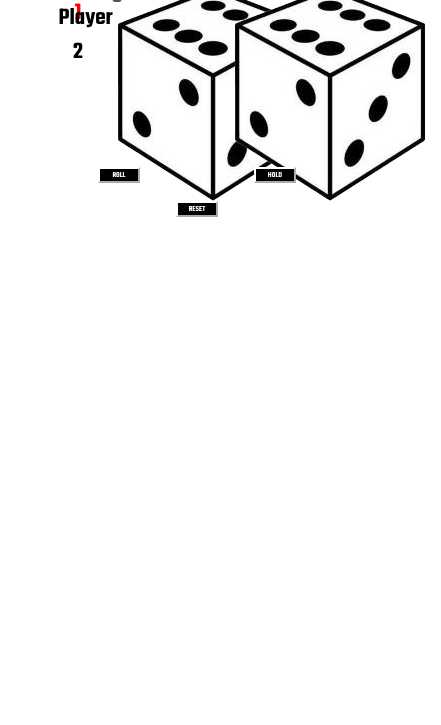
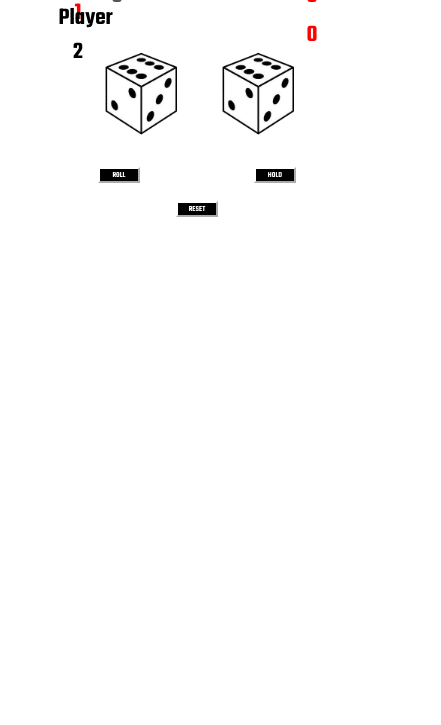
Before and after one commit to amandaputney/snake-eyes, a plain HTML site: page index.html in a window 390 px wide. Shown: the part 135-860 px from the top of the page, 441 px wide, since content can reach past the window. Drawn offline with Linux system fonts and the light colour scheme; a web font is replaced by a local one.

Commit message:
adjusts image for mobile compatibility

```diff
--- a/style.css
+++ b/style.css
@@ -1,5 +1,5 @@
 * {
-    font-family: Arial, Helvetica, sans-serif;
+    /* font-family: Arial, Helvetica, sans-serif; */
     box-sizing: border-box;
 }
 
@@ -11,8 +11,10 @@ header {
 
 body {
     height: 100vh;
+    display: flex;
     flex-direction: column;
     font-family: 'Teko', sans-serif;
+    max-width: 100%;
 }
 
 main {
@@ -22,13 +24,16 @@ main {
     justify-content: center;
     align-items: center;
     font-family: 'Teko', sans-serif;
+    max-width: 100%;
 }
 
 h1 {
     font-family: 'Teko', sans-serif;
+    /* size: 10vmin; */
     border: 1px;
     color: black;
     text-align: center;
+    max-width: 100%;
     /* border-color: rgb(228, 15, 15);
     border-style: solid; */
 }
@@ -38,6 +43,7 @@ h2 {
     border: 1px;
     color: black;
     text-align: center;
+    max-width: 100%;
     /* font-size: 5vmin; */
     /* border-color: rgb(228, 15, 15);
     border-style: solid; */
@@ -51,6 +57,7 @@ h3 {
     justify-items: center;
     align-items: center;
     text-align: center;
+    max-width: 100%;
     /* font-size: 5vmin; */
     /* border-color: rgb(228, 15, 15);
     border-style: solid; */
@@ -62,25 +69,18 @@ h4 {
     border-style: solid; */
 }
 
-
-
-/* main * {
-    display: flex;
-    justify-content: center;
-    align-items: center;
-} */
-
-/* .flex-ctr {
-    display: flex;
-    justify-content: center;
-    align-items: center;
-} */
-
 .image {
     grid-column: span 3;
     display: flex;
-    content: src("icon.JPG");
+    /* content: src("icon.JPG"); */
+    /* max-width: 100%; */
 
+}
+
+img {
+    max-width: 100%;
+    min-width: 22vmin;
+    height: auto;
 }
 
 button {
@@ -94,22 +94,14 @@ button {
     flex-direction: row;
     align-items: center;
     margin-bottom: 3vmin;
-    /* display: flex;
-    justify-content: center;
-    /* align-items: center; */
 }
 
 #roll {
-    /* flex-direction: row;
-    justify-content: flex-start;
-    align-items: center; */
     grid-column: 2/3;
 }
 
 #hold {
-    /* flex-direction: row;
-    justify-content: flex-start;
-    align-items: center; */
+
     grid-column: 6/7;
 }
 
```
Also changed, not shown: index.html (+1 -2 lines), script.js (+0 -8 lines).
